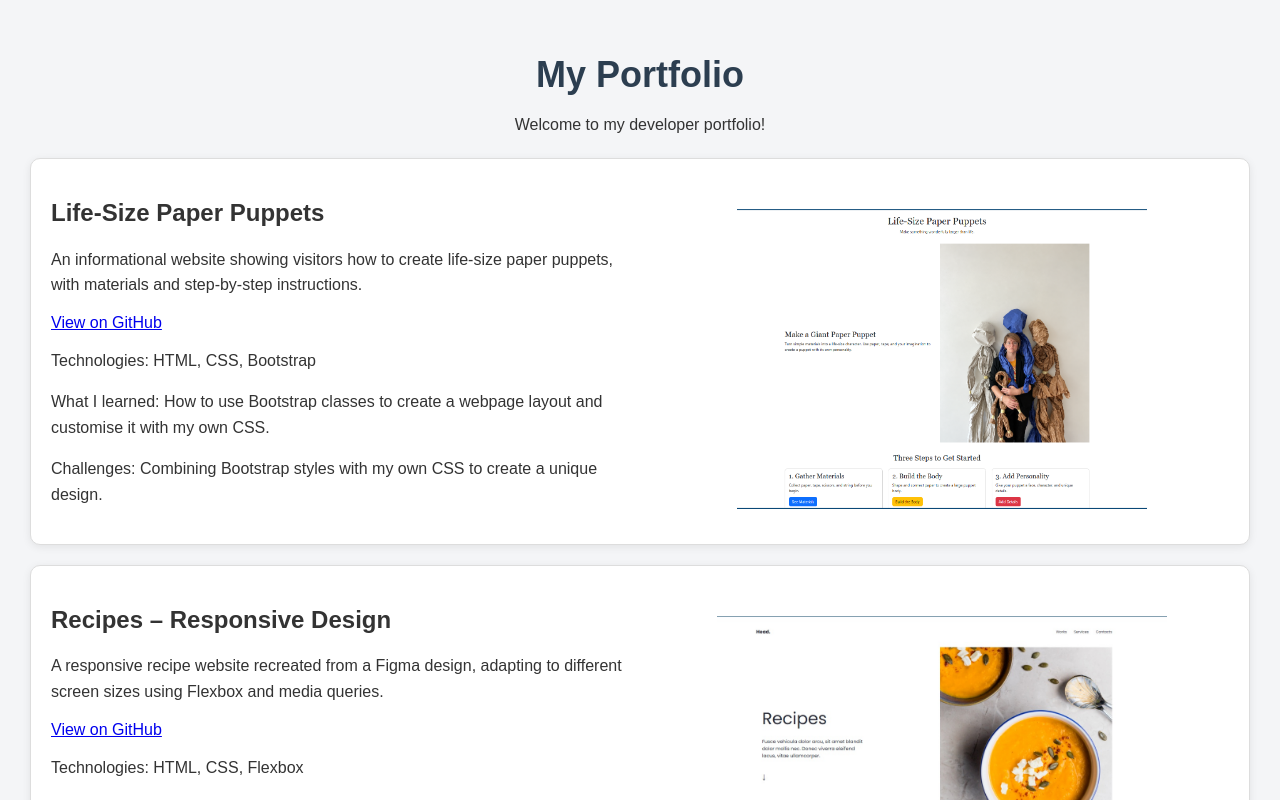
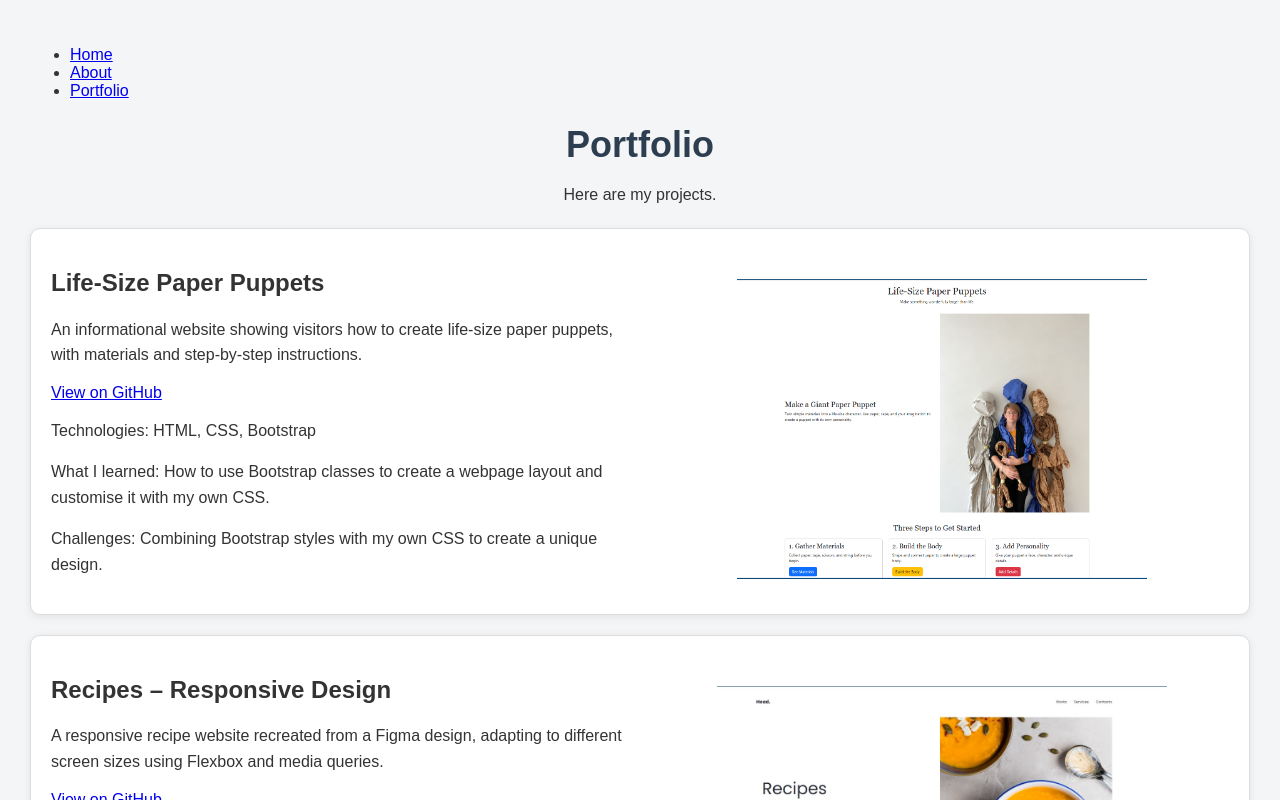
Before and after one commit to libbyfox/react-portfolio, a React (Vite) app: page /portfolio in a window 1280 px wide. Shown: the top 800 px of the page. Built offline with nearby package versions, Linux system fonts and the light colour scheme.

Commit message:
add React Router navigation R02

```diff
--- a/package.json
+++ b/package.json
@@ -11,7 +11,8 @@
   },
   "dependencies": {
     "react": "^19.3.1",
-    "react-dom": "^19.3.1"
+    "react-dom": "^19.3.1",
+    "react-router-dom": "^7.18.7"
   },
   "devDependencies": {
     "@eslint/js": "^10.0.1",
--- a/src/App.jsx
+++ b/src/App.jsx
@@ -1,43 +1,19 @@
-import Project from "./components/Project.jsx";
-import paperPuppets from "./assets/lifesize.jpg";
-import recipes from "./assets/responsive-design-screenshot.jpg";
-import puppetShow from "./assets/puppet-show-screenshot.png";
+import Navbar from "./components/Navbar.jsx";
+import { BrowserRouter, Routes, Route } from "react-router-dom";
+import Home from "./pages/home.jsx";
+import About from "./pages/about.jsx";
+import Portfolio from "./pages/portfolio.jsx";
 
 function App() {
     return (
-        <div>
-            <h1>My Portfolio</h1>
-            <p>Welcome to my developer portfolio!</p>
-            <Project
-    name="Life-Size Paper Puppets"
-    description="An informational website showing visitors how to create life-size paper puppets, with materials and step-by-step instructions."
-    githubLink="https://github.com/libbyfox/life-size-paper-puppets"
-    screenshot={paperPuppets}
-    technologies="HTML, CSS, Bootstrap"
-    learned="How to use Bootstrap classes to create a webpage layout and customise it with my own CSS."
-    challenges="Combining Bootstrap styles with my own CSS to create a unique design."
-/>
-
-<Project
-    name="Recipes – Responsive Design"
-    description="A responsive recipe website recreated from a Figma design, adapting to different screen sizes using Flexbox and media queries."
-    githubLink="https://github.com/libbyfox/responsive-design-assignment"
-    screenshot={recipes}
-    technologies="HTML, CSS, Flexbox"
-    learned="How to create responsive layouts using Flexbox, media queries and responsive CSS properties."
-    challenges="Recreating a Figma design and making it look good across different screen sizes."
-/>
-
-<Project
-    name="Puppet Show"
-    description="An event invitation webpage featuring custom SVG graphics, CSS transitions, keyframe animations and Animate.css effects."
-    githubLink="https://github.com/libbyfox/svg-and-animation-project"
-    screenshot={puppetShow}
-    technologies="HTML, CSS, SVG, Animate.css"
-    learned="How to create SVG graphics and use CSS transitions, keyframe animations and Animate.css."
-    challenges="Creating SVG graphics and combining different animation techniques in one webpage."
-/>
-        </div>
+        <BrowserRouter>
+          <Navbar />
+            <Routes>
+                <Route path="/" element={<Home />} />
+                <Route path="/about" element={<About />} />
+                <Route path="/portfolio" element={<Portfolio />} />
+            </Routes>
+        </BrowserRouter>
     );
 }
 
--- /dev/null
+++ b/src/components/navbar.jsx
@@ -0,0 +1,15 @@
+import { Link } from "react-router-dom";
+
+function Navbar() {
+    return (
+        <nav>
+            <ul>
+                <li><Link to="/">Home</Link></li>
+                <li><Link to="/about">About</Link></li>
+                <li><Link to="/portfolio">Portfolio</Link></li>
+            </ul>
+        </nav>
+    );
+}
+
+export default Navbar;
--- /dev/null
+++ b/src/pages/about.jsx
@@ -0,0 +1,10 @@
+function About() {
+    return (
+        <div>
+            <h1>About</h1>
+            <p>About me and my journey as a developer</p>
+        </div>
+    );
+}
+
+export default About;
--- /dev/null
+++ b/src/pages/home.jsx
@@ -0,0 +1,10 @@
+function Home() {
+    return (
+        <div>
+            <h1>Home</h1>
+            <p>Welcome to my developer portfolio!</p>
+        </div>
+    );
+}
+
+export default Home;
--- /dev/null
+++ b/src/pages/portfolio.jsx
@@ -0,0 +1,45 @@
+import Project from "../components/Project.jsx";
+import paperPuppets from "../assets/lifesize.jpg";
+import recipes from "../assets/responsive-design-screenshot.jpg";
+import puppetShow from "../assets/puppet-show-screenshot.png";
+
+function Portfolio() {
+    return (
+        <div>
+            <h1>Portfolio</h1>
+            <p>Here are my projects.</p>
+
+            <Project
+                name="Life-Size Paper Puppets"
+                description="An informational website showing visitors how to create life-size paper puppets, with materials and step-by-step instructions."
+                githubLink="https://github.com/libbyfox/life-size-paper-puppets"
+                screenshot={paperPuppets}
+                technologies="HTML, CSS, Bootstrap"
+                learned="How to use Bootstrap classes to create a webpage layout and customise it with my own CSS."
+                challenges="Combining Bootstrap styles with my own CSS to create a unique design."
+            />
+
+            <Project
+                name="Recipes – Responsive Design"
+                description="A responsive recipe website recreated from a Figma design, adapting to different screen sizes using Flexbox and media queries."
+                githubLink="https://github.com/libbyfox/responsive-design-assignment"
+                screenshot={recipes}
+                technologies="HTML, CSS, Flexbox"
+                learned="How to create responsive layouts using Flexbox, media queries and responsive CSS properties."
+                challenges="Recreating a Figma design and making it look good across different screen sizes."
+            />
+
+            <Project
+                name="Puppet Show"
+                description="An event invitation webpage featuring custom SVG graphics, CSS transitions, keyframe animations and Animate.css effects."
+                githubLink="https://github.com/libbyfox/svg-and-animation-project"
+                screenshot={puppetShow}
+                technologies="HTML, CSS, SVG, Animate.css"
+                learned="How to create SVG graphics and use CSS transitions, keyframe animations and Animate.css."
+                challenges="Creating SVG graphics and combining different animation techniques in one webpage."
+            />
+        </div>
+    );
+}
+
+export default Portfolio;
```
Also changed, not shown: 1 other file (tests, documents, lock files or other folders).
